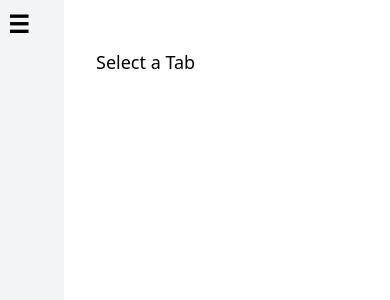
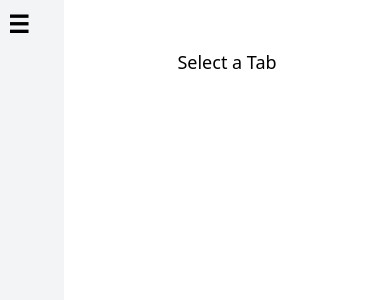
Before and after one commit to samarth1mishra/Practice_app_react_vite, a React (Vite) app: page / in a window 390 px wide. Shown: the top 300 px of the page. Built offline with nearby package versions, Linux system fonts and the light colour scheme.

Commit message:
added additional responsiveness to the Content

```diff
--- a/src/components/Content.jsx
+++ b/src/components/Content.jsx
@@ -18,9 +18,9 @@
     }
   };
   return (
-    <div  className="flex-1 p-8">
+    <div  className="flex-1 p-8  text-center">
         <h1 className="text-3xl font-bold mb-4">{activeTab}</h1>
-        <div className="text-lg">{toggleContent()}</div>
+        <div className="text-lg ">{toggleContent()}</div>
       </div>
   );
 };
```
